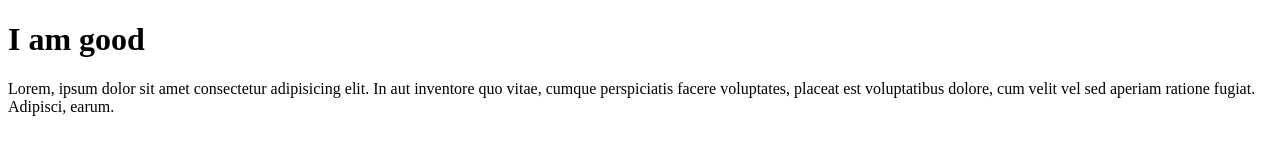
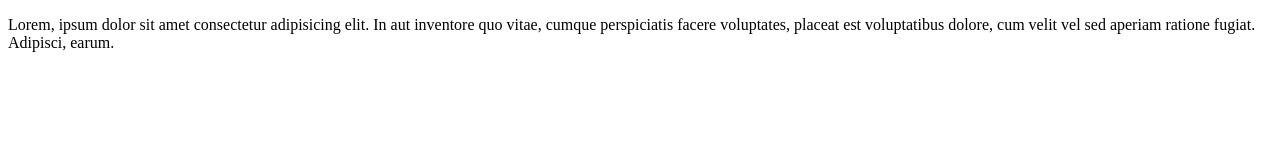
Before and after one commit to palnikhil8171-web/html, a plain HTML site: page index.html in a window 1280 px wide. Drawn offline with Linux system fonts and the light colour scheme.

Commit message:
Remove old code from Pal

```diff
--- a/index.html
+++ b/index.html
@@ -6,7 +6,6 @@
     <title>Document</title>
 </head>
 <body>
-    <h1>I am good</h1>
     <p>Lorem, ipsum dolor sit amet consectetur adipisicing elit. In aut inventore quo vitae, cumque perspiciatis facere voluptates, placeat est voluptatibus dolore, cum velit vel sed aperiam ratione fugiat. Adipisci, earum.</p>
 </body>
 </html>
```
